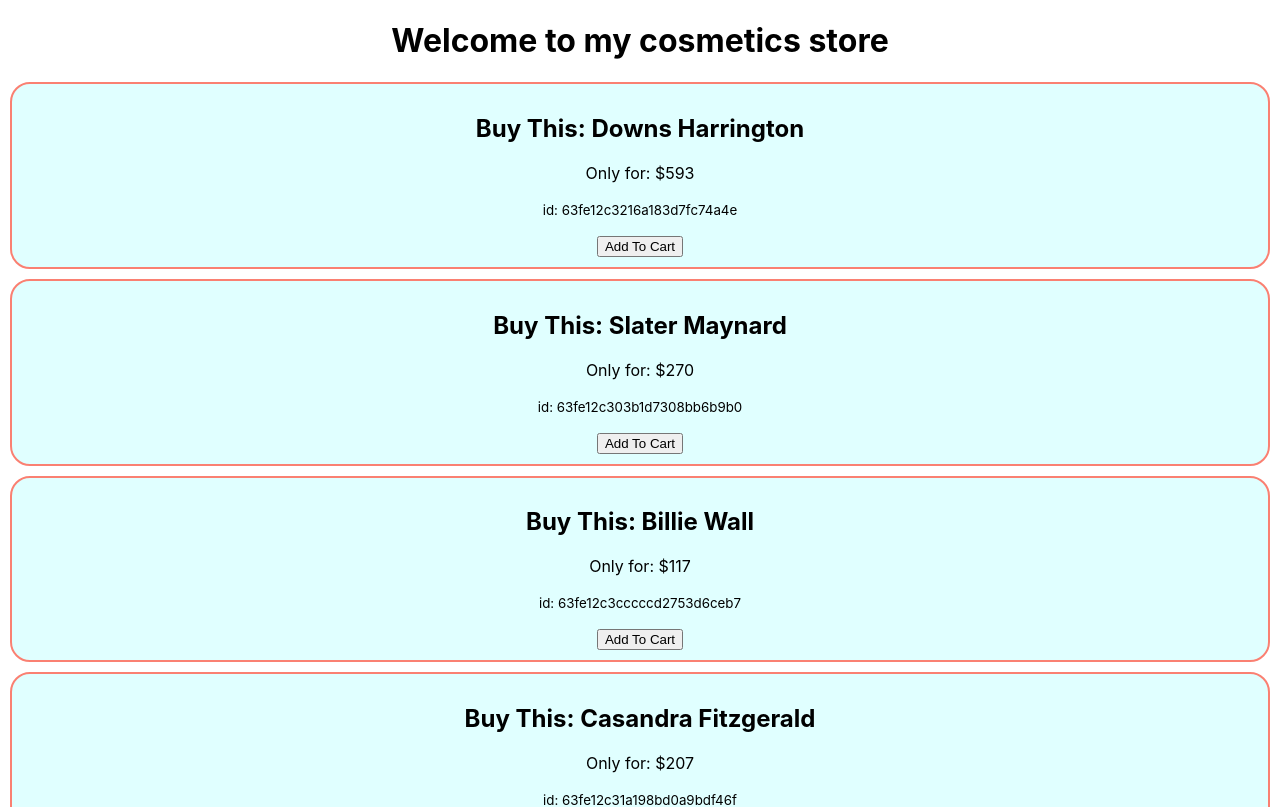
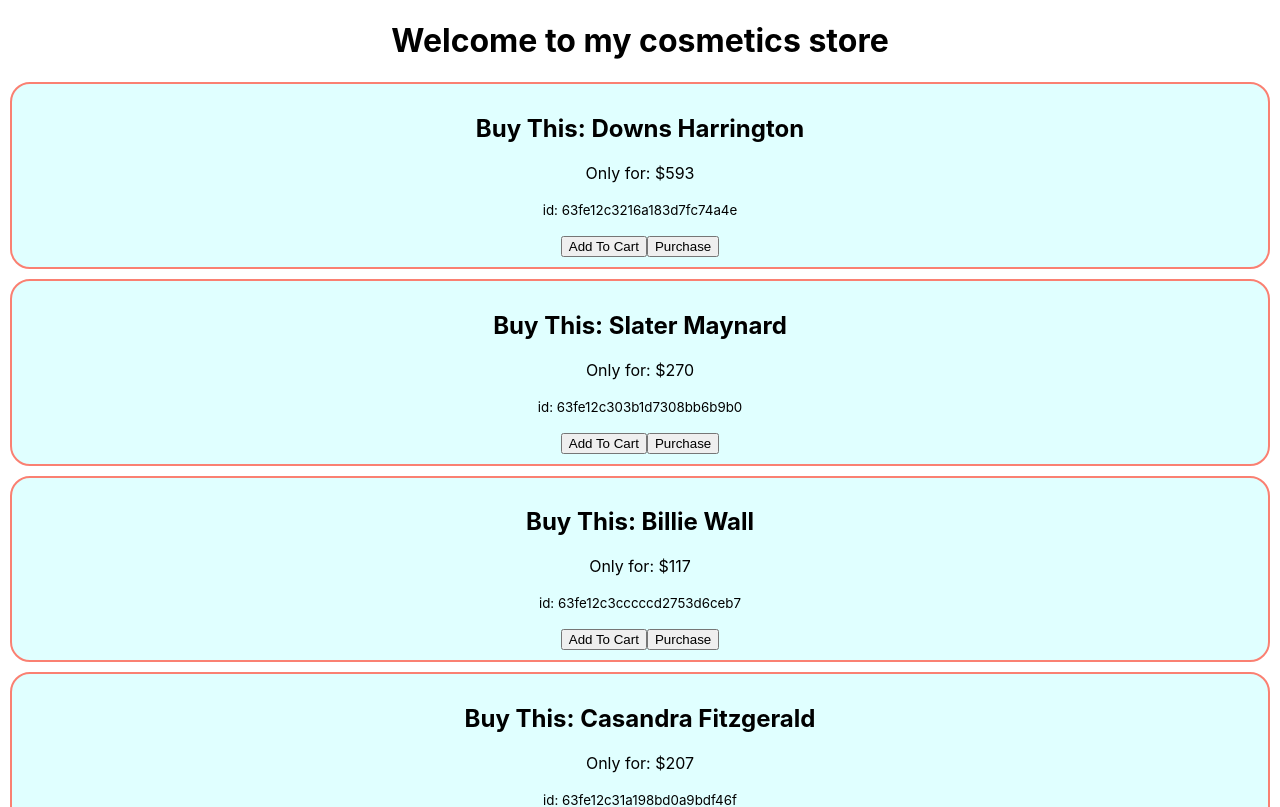
Before and after one commit to capnemo20/milestone-8, a React (Create React App) app in the folder react-storage-and-handler/: page / in a window 1280 px wide. Shown: the top 807 px of the page. Built offline with nearby package versions, Linux system fonts and the light colour scheme.

Commit message:
47_5-4 How to Create Event handler with parameters easy way

```diff
--- a/react-storage-and-handler/src/components/Cosmetic/Cosmetic.js
+++ b/react-storage-and-handler/src/components/Cosmetic/Cosmetic.js
@@ -3,16 +3,18 @@ import "./Cosmetic.css"
 
 const Cosmetic = (props) => {
     const {name, price,id} = props.cosmetic;
-    const addToCart = (id)=>{
+    const addToCart = (id,name)=>{
         console.log("item added", id);
     }
-    const addToCartWithParams= ()=> addToCart(id);
+    // const addToCartWithParams= ()=> addToCart(id);
     return (
         <div className = "product">
             <h2>Buy This: {name}</h2>
             <p>Only for: ${price}</p>
             <p><small>id: {id}</small></p>
-            <button onClick={addToCartWithParams}>Add To Cart</button>
+            {/* <button onClick={addToCartWithParams}>Add To Cart</button> */}
+            <button onClick={() =>addToCart(id)}>Add To Cart</button>
+            <button onClick={()=>addToCart(name)}>Purchase</button>
         </div>
     );
 };
```
